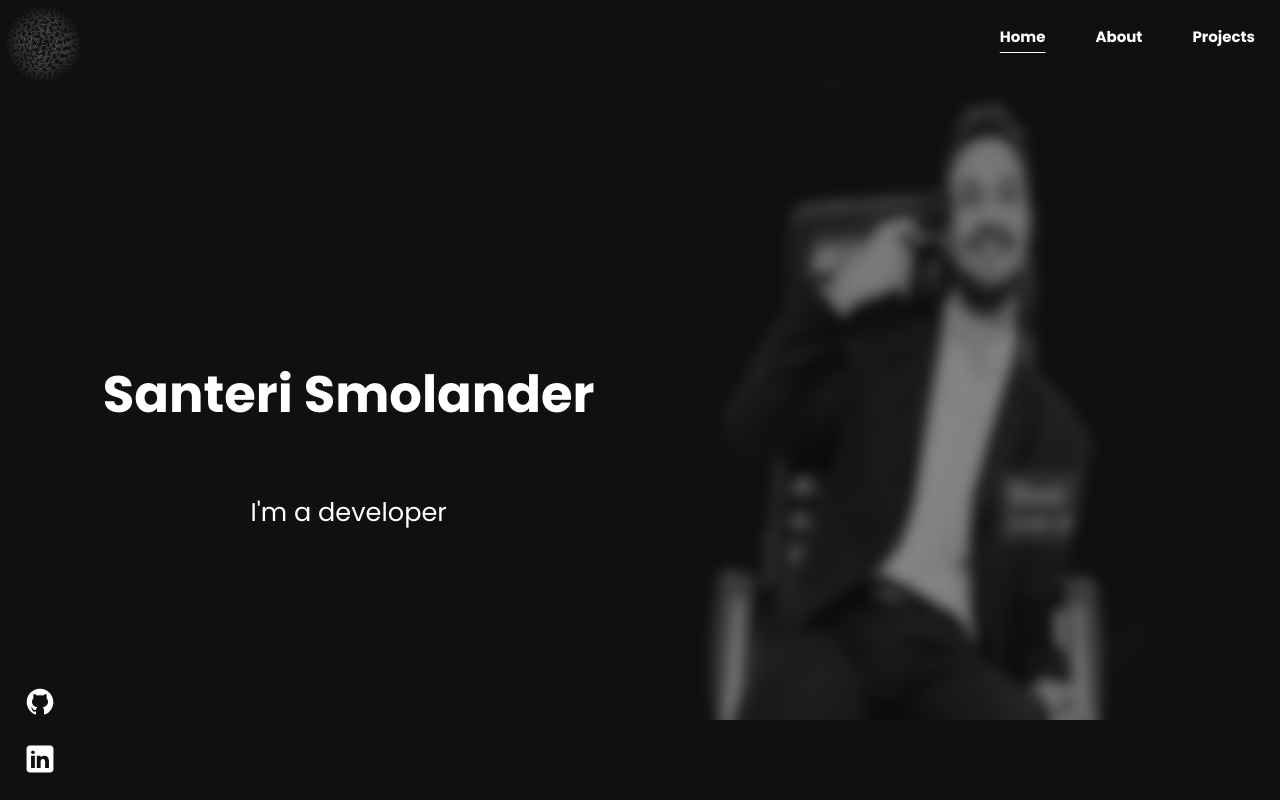
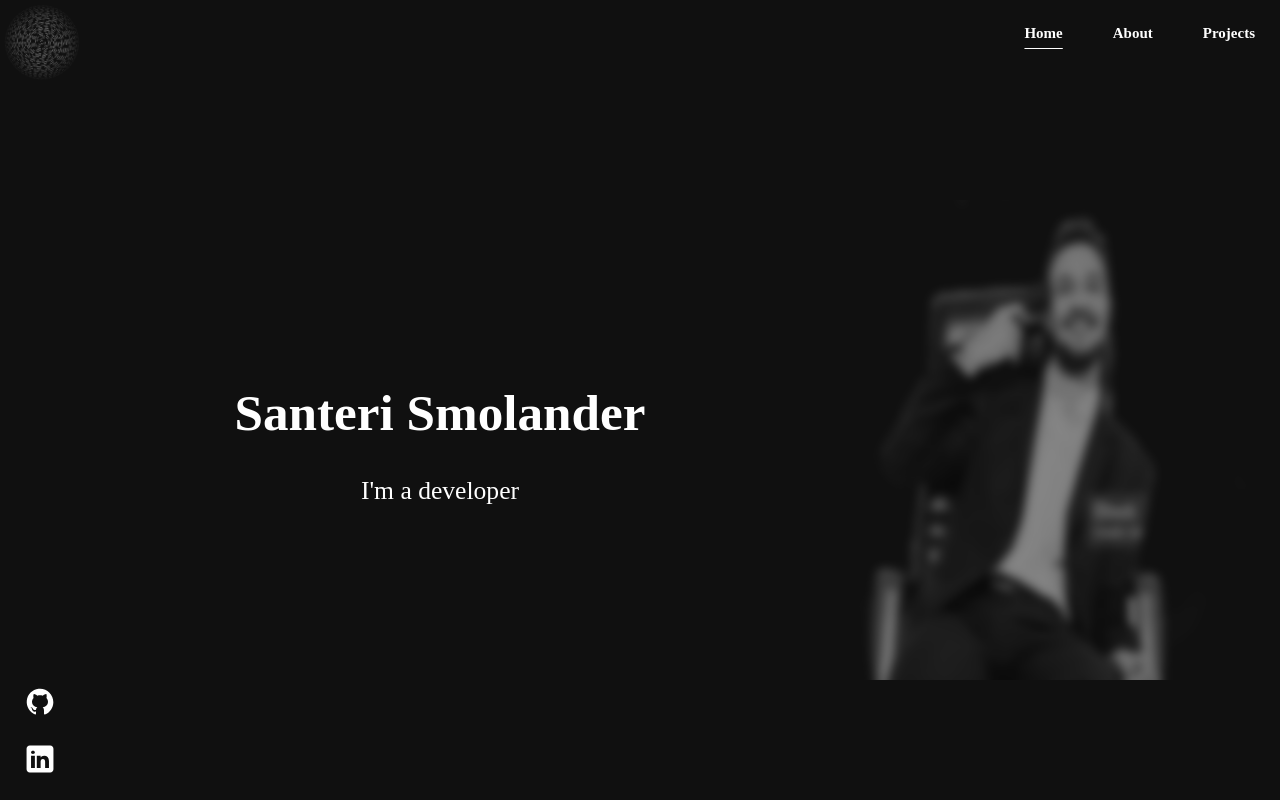
Before and after one commit to smoluu/smolander.dev, a React (Create React App) app in the folder app/: page /#/ in a window 1280 px wide. Built offline with nearby package versions, Linux system fonts and the light colour scheme.

Commit message:
page animations

```diff
--- a/app/package.json
+++ b/app/package.json
@@ -6,6 +6,7 @@
     "@testing-library/jest-dom": "^5.17.0",
     "@testing-library/react": "^13.4.0",
     "@testing-library/user-event": "^13.5.0",
+    "framer-motion": "^10.16.4",
     "react": "^18.2.0",
     "react-dom": "^18.2.0",
     "react-router-dom": "^6.16.0",
--- a/app/src/App.js
+++ b/app/src/App.js
@@ -1,26 +1,28 @@
-import React, { Component } from 'react';
-import ReactDOM from 'react-dom';
-import { Route, NavLink, Routes, HashRouter } from "react-router-dom";
+import React from "react";
+import { Route, Routes, useLocation } from "react-router-dom";
 import './App.css';
 import Home from './components/Home';
 import Header from './components/Header';
 import About from './components/About'
 import Projects from './components/Projects';
+import { AnimatePresence } from "framer-motion";
 
 function App() {
+  const location = useLocation();
   return (
-    <HashRouter>
+
       <div className='App'>
-        <Header></Header>
+        <Header/>
         <div className="content">
-          <Routes>
-            <Route exact path="/" element={<Home />}></Route>
-            <Route exact path="/About" element={<About />}></Route>
-            <Route exact path="/Projects" element={<Projects/>}></Route>
-          </Routes>
+          <AnimatePresence mode="wait">
+            <Routes location={location} key={location.pathname}>
+              <Route exact path="/" element={<Home />}></Route>
+              <Route exact path="/About" element={<About />}></Route>
+              <Route exact path="/Projects" element={<Projects />}></Route>
+            </Routes>
+          </AnimatePresence>
         </div>
       </div>
-    </HashRouter>
   );
 }
 export default App;
--- a/app/src/components/About.jsx
+++ b/app/src/components/About.jsx
@@ -1,5 +1,7 @@
+import Transition from "./Transition"
 const About = () => {
   return (
+    <Transition>
       <div>
         <h1>About</h1>
         <p>this is the about page</p>
@@ -7,6 +9,7 @@ const About = () => {
         <p>this is the about page</p>
         <p>this is the about page</p>
       </div>
+    </Transition>
   )
 }
 
--- a/app/src/components/Header.jsx
+++ b/app/src/components/Header.jsx
@@ -10,7 +10,6 @@ const Header = () => {
         <a href={"https://www.linkedin.com/in/santeri-smolander-186292294/"} target="_blank" rel="noreferrer"><LOGO_LINKEDIN /> </a>
       </nav>
     </div>
-    <div className="wrapperDiv">
       <div className="header">
         <div className="logo">
           <NavLink to="/"
@@ -35,7 +34,6 @@ const Header = () => {
           </NavLink>
         </nav>
       </div>
-    </div>
   </>)
 }
 
--- a/app/src/components/Home.jsx
+++ b/app/src/components/Home.jsx
@@ -1,14 +1,20 @@
+import Transition from "./Transition"
+
 const Home = () => {
   return (
-    <div className="container">
+    <Transition>
         <div className="home">
+          <div className="text">
+
           <h1>Santeri Smolander</h1>
           <p>I'm a developer</p>
+
           </div>
           <div className="image">
-        <img src={ require("../images/me.png")}></img>
+          <img src={require("../images/me.png")} alt="me"></img>
           </div>
         </div>
+    </Transition>
   )
 }
 
--- a/app/src/components/Projects.jsx
+++ b/app/src/components/Projects.jsx
@@ -1,5 +1,8 @@
+import Transition from "./Transition"
+
 const Projects = () => {
   return (
+    <Transition>
       <div>
         <h1>Projects</h1>
         <p>this is the Projects page</p>
@@ -9,6 +12,7 @@ const Projects = () => {
         <p>this is the Projects page</p>
 
       </div>
+    </Transition>
   )
 }
 
--- /dev/null
+++ b/app/src/components/Transition.jsx
@@ -0,0 +1,23 @@
+
+import { motion } from "framer-motion";
+var height = window.screen.height
+const animationConfiguration = {
+  initial: { opacity: 0, y:-height/2 },
+  animate: { opacity: 1, y:0 },
+  exit: { opacity: 0, y:height },
+};
+const Transition = ({ children }) => {
+  return (
+    <motion.div className="transition"
+      key="modal"
+      variants={animationConfiguration}
+      initial="initial"
+      animate="animate"
+      exit="exit"
+      transition={{ duration: 0.2 }}
+    >
+      {children}
+    </motion.div>
+  );
+};
+export default Transition;
--- a/app/src/index.css
+++ b/app/src/index.css
@@ -1,22 +1,21 @@
-@import url("https://fonts.googleapis.com/css2?family=Poppins:wght@300;400;700&display=swap");
 body {
   color: white;
   margin: 0;
-  font-family: "Poppins", sans-serif;
+  font-family: "Ubuntu";
   -webkit-font-smoothing: antialiased;
   -moz-osx-font-smoothing: grayscale;
   height: 100%;
+  overflow: hidden;
 }
 #root{height: 100%;}
 .App{ height: 100%; }
-html { height:100%; min-width: none; }
+html{
+   height:100%;
+   min-height: 100%;
+}
 :root{
  --header-size: 80px;
  --bg-color: #101010;
-}
-code {
-  font-family: source-code-pro, Menlo, Monaco, Consolas, 'Courier New',
-    monospace;
 }
 /*------- header --------*/
 header {
@@ -66,10 +65,10 @@ header {
   text-decoration: underline;
   text-underline-offset: 10px;
 }
-.wrapperDiv{
-  /*height: var(--header-size);*/
+.wrapperdiv{
+  height: var(--header-size);
+}
 
-}
 .sidebar{
   position: absolute;
   display: flex;
@@ -97,39 +96,37 @@ header {
   filter: invert(48%);
 }
 /*---------HOME------------ */
-.container{
+.home{
   display: flex;
   flex-direction: row;
   justify-content: space-evenly;
+  height: 100%;
   width: 100%;
-  height: 100%;
-  flex-wrap: nowrap;
+}
+.home > .text{
+  margin: auto;
+  font-size: 2vw;
+}
+.home .image{
+  display: flex;
+  justify-content: center;
+  align-items: center;
 
 }
-
-.home{
-  display: flex;
-  flex-direction: column;
-  justify-content: center;
-  align-self: flex-start;
-  padding: 0;
-  font-size: 2vw;
-  height: 100%;
-  min-width: 300px;
-}
-.image{
-  height: 100%;
-}
-.image img{
-  height: 80vh;
-  width: fit-content;
+.home .image img{
+  height: 60vh;
   filter: opacity(50%) grayscale(100);
 }
 /*--------VISIBLE PAGE CONTENT---------- */
 .content{
+  display: flex;
   background-color: var(--bg-color);
   margin-left: var(--header-size);
   height: 100%;
   box-sizing: border-box;
   padding-top: var(--header-size);
 }
+.transition{
+  height: 100%;
+  width: 100%;
+}
--- a/app/src/index.js
+++ b/app/src/index.js
@@ -1,12 +1,17 @@
 import React from 'react';
-import ReactDOM from 'react-dom';
-import { BrowserRouter } from 'react-router-dom';
+import ReactDOM from 'react-dom/client';
 import './index.css';
 import App from './App';
 import reportWebVitals from './reportWebVitals';
+import { BrowserRouter } from 'react-router-dom';
 
 const root = ReactDOM.createRoot(document.getElementById('root'));
 root.render(
-    <App />
+    <BrowserRouter>
+        <React.StrictMode>
+            <App />
+        </React.StrictMode>
+    </BrowserRouter >
+
 );
 reportWebVitals();
```
Also changed, not shown: 1 other file (tests, documents, lock files or other folders). Lines whose indentation alone changed are shown as unchanged.
